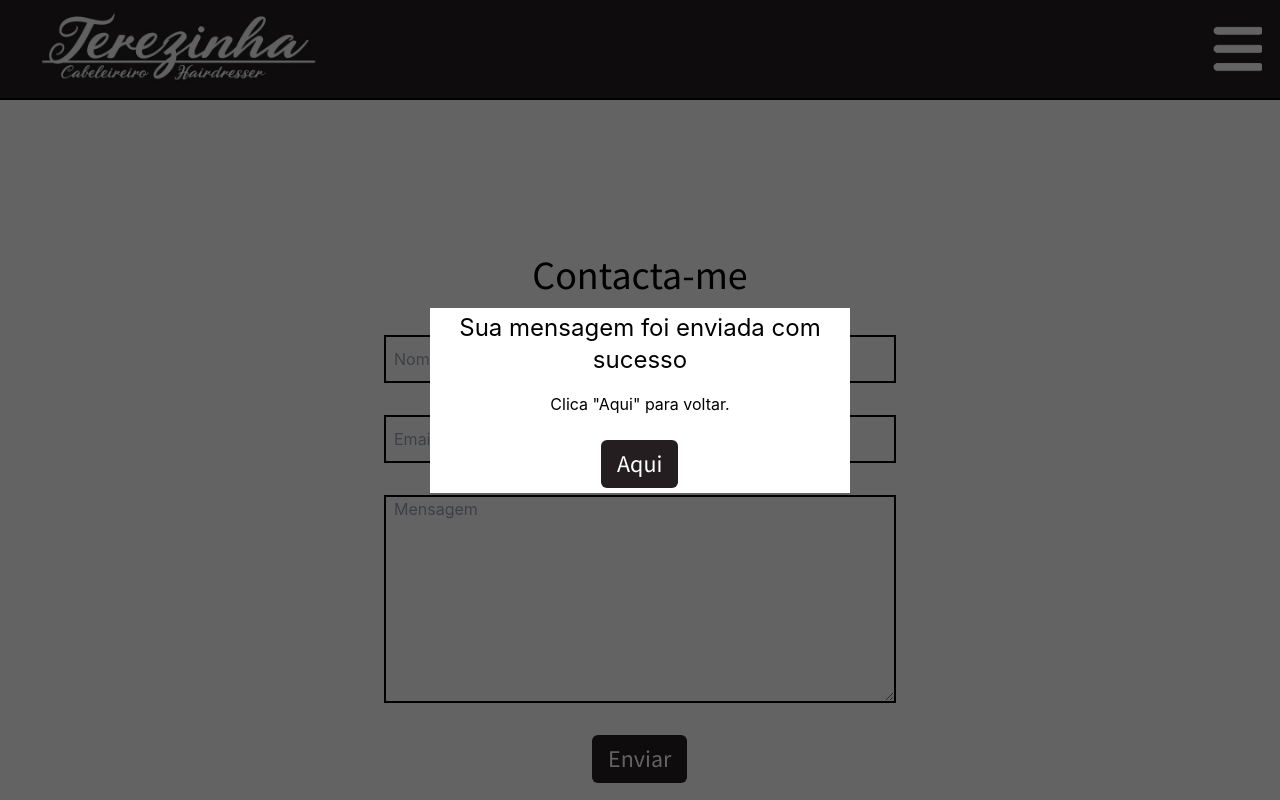
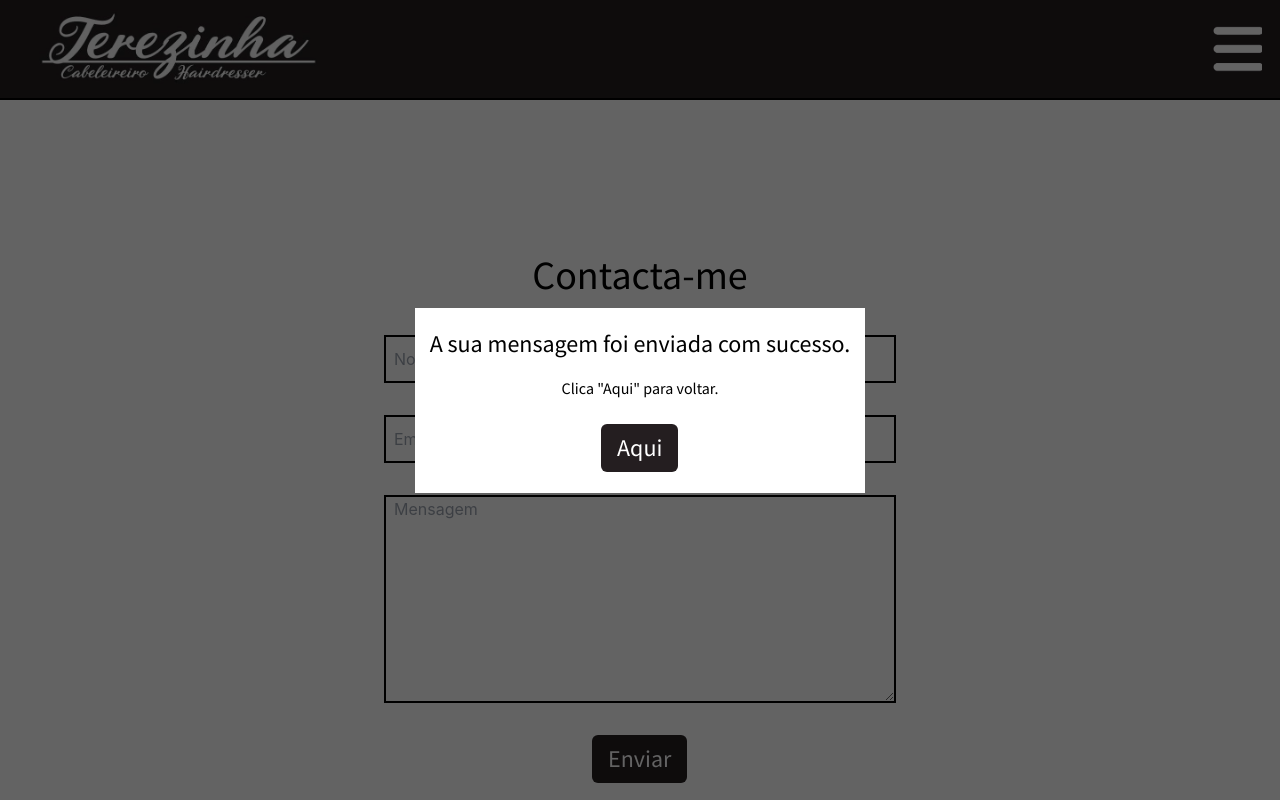
Before and after one commit to xxTomas312/Teresinha, a React (Create React App) app: page /Contact in a window 1280 px wide. Both pictures are taken after a click on the button "Enviar". Shown: the top 800 px of the page. Built offline with nearby package versions, Linux system fonts and the light colour scheme.

Commit message:
update 15

```diff
--- a/src/css/Contact.css
+++ b/src/css/Contact.css
@@ -28,13 +28,15 @@
 }
 /*When Alert Activated*/
 .contact_box {
-  width: 420px;
+  width: 450px;
   height: 185px;
   display: flex;
   flex-direction: column;
   background-color: var(--white);
   justify-content: center;
   align-items: center;
+  font-family: 'Source Sans Pro', sans-serif;
+  padding: 0%;
 }
 .contact_alert {
   top: 0%;
--- a/src/paginas/Contact.tsx
+++ b/src/paginas/Contact.tsx
@@ -40,7 +40,7 @@ function Contact() {
         <section className="contact_alert" id="contact_alert">
           <div className="contact_box">
             <h1 className="text-2xl text-center">
-              Sua mensagem foi enviada com sucesso
+              A sua mensagem foi enviada com sucesso.
             </h1>
             <p className="mb-2 mt-4">Clica "Aqui" para voltar.</p>
             <button className="mt-4" onClick={() => setAberto(false)}>
```
